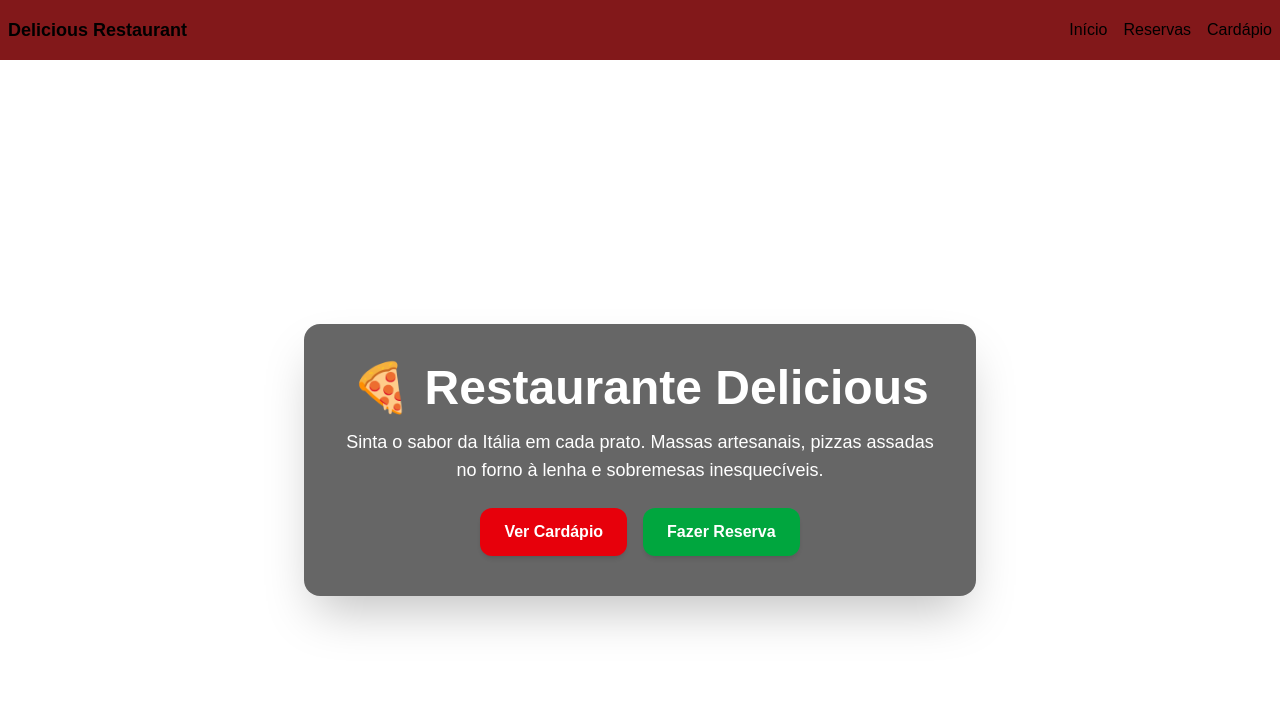
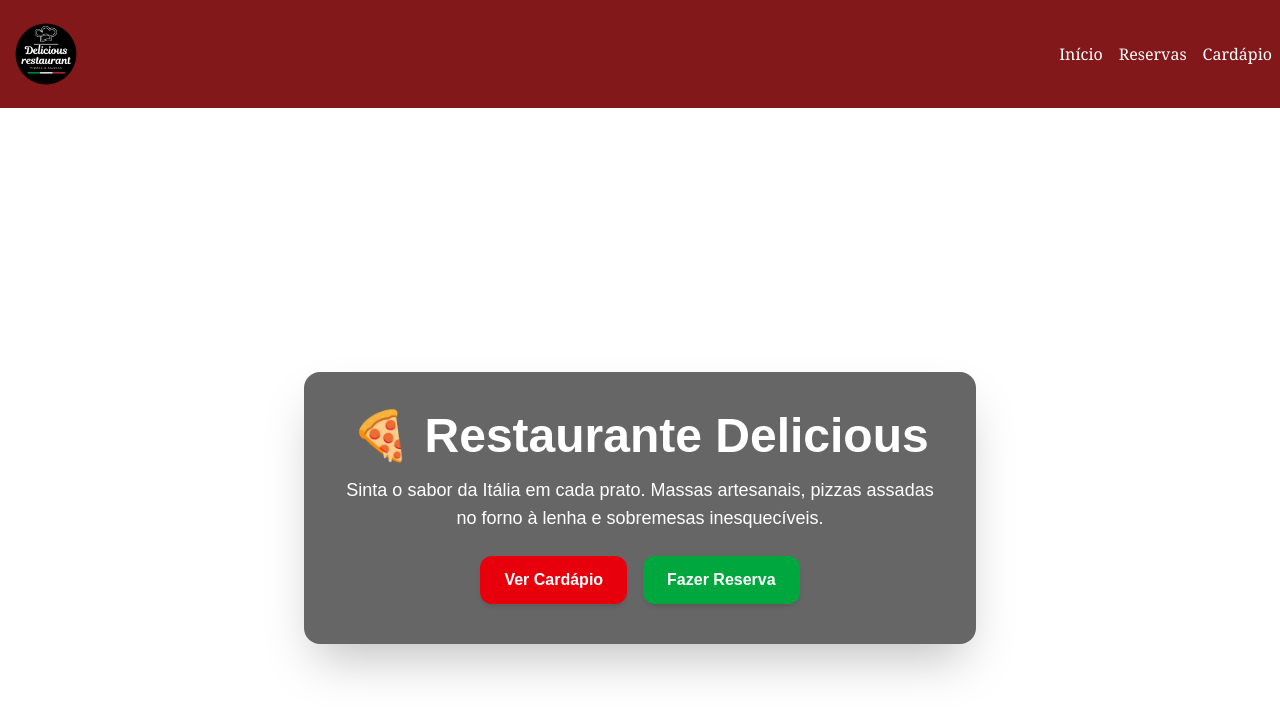
Before and after one commit to NickDavid14/Landing-Page-NextJs, a Next.js app in the folder my-app/: page / in a window 1280 px wide. Shown: the top 716 px of the page. Built offline with nearby package versions, Linux system fonts and the light colour scheme.

Commit message:
Header estilizado

```diff
--- a/my-app/src/app/Header.tsx
+++ b/my-app/src/app/Header.tsx
@@ -5,19 +5,19 @@ export default function Header() {
     <header className="flex px-2 py-4 bg-red-900 text-black">
       <div className="flex items-center justify-between w-full mx-auto max-w-7xl">
         <div className="font-bold text-lg">
-          Delicious Restaurant
+          <img className="w-19 h-19" src="/images/Giuseppe.png" alt="Logo do restaurante"  />
         </div>
 
         <nav>
           <ul className="flex items-center justify-center gap-4">
             <li>
-              <Link href="/">Início</Link>
+              <Link className="text-white font-serif w-9 h-9" href="/">Início</Link>
             </li>
             <li>
-              <Link href="/reservas">Reservas</Link>
+              <Link className="text-white font-serif" href="/reservas">Reservas</Link>
             </li>
             <li>
-              <Link href="/cardapio">Cardápio</Link>
+              <Link className="text-white font-serif" href="/cardapio">Cardápio</Link>
             </li>
           </ul>
         </nav>
```
Also changed, not shown: my-app/public/images/Giuseppe.png (added).
